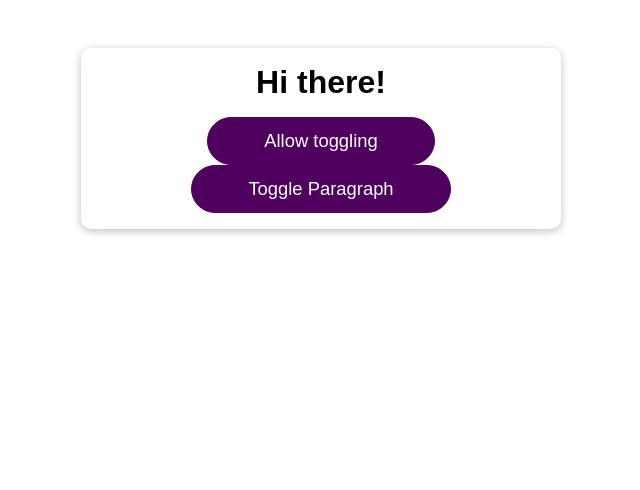
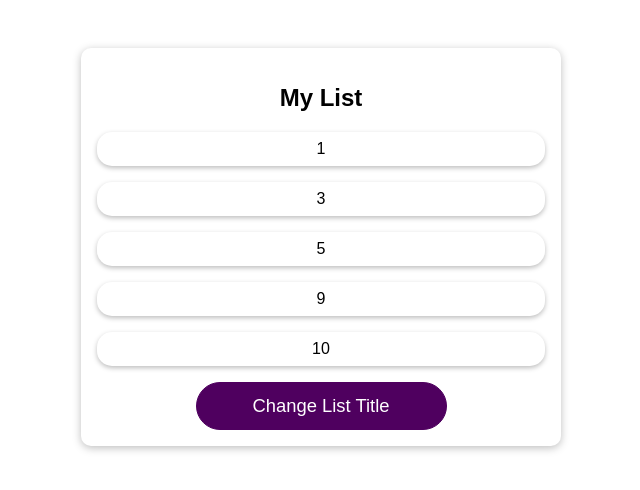
Before and after one commit to natdlc/udemy-react, a React (Create React App) app in the folder s12/: page / in a window 1280 px wide. Shown: the top 490 px of the page, without its empty margins (319-959 px from the left). Built offline with nearby package versions, Linux system fonts and the light colour scheme.

Commit message:
s12, #161, optimizing with useMemo

```diff
--- a/s12/src/App.js
+++ b/s12/src/App.js
@@ -1,30 +1,24 @@
-import React, { useState, useCallback } from "react";
+import React, { useState, useCallback, useMemo } from "react";
 
+import "./App.css";
+import DemoList from "./components/Demo/DemoList";
 import Button from "./components/UI/Button/Button";
-import DemoOutput from "./components/Demo/DemoOutput";
-import "./App.css";
 
 function App() {
-	const [showParagraph, setShowParagraph] = useState(false);
-	const [allowToggle, setAllowToggle] = useState(false);
+	const [listTitle, setListTitle] = useState("My List");
 
-	console.log("app");
-	const toggleParagraphHandler = useCallback(() => {
-		if (allowToggle) {
-			setShowParagraph((prevState) => !prevState);
-		}
-	}, [allowToggle]);
+	const changeTitleHandler = useCallback(() => {
+		setListTitle("New Title");
+	}, []);
 
-	const allowToggleHandler = () => {
-		setAllowToggle(true);
-	};
+	const itemList = useMemo(() => {
+		return [5, 3, 1, 10, 9];
+	}, []);
 
 	return (
 		<div className="app">
-			<h1>Hi there!</h1>
-			<DemoOutput show={showParagraph} />
-			<Button onClick={allowToggleHandler}>Allow toggling</Button>
-			<Button onClick={toggleParagraphHandler}>Toggle Paragraph</Button>
+			<DemoList title={listTitle} items={itemList} />
+			<Button onClick={changeTitleHandler}>Change List Title</Button>
 		</div>
 	);
 }
--- /dev/null
+++ b/s12/src/components/Demo/DemoList.js
@@ -0,0 +1,25 @@
+import React, { useMemo } from "react";
+
+import classes from "./DemoList.module.css";
+
+const DemoList = (props) => {
+	const { items } = props;
+	const sortedList = useMemo(() => {
+		console.log("items sorted");
+		return items.sort((a, b) => a - b);
+	}, [items]);
+	console.log("demo list running");
+
+	return (
+		<div className={classes.list}>
+			<h2>{props.title}</h2>
+			<ul>
+				{sortedList.map((item) => (
+					<li key={item}>{item}</li>
+				))}
+			</ul>
+		</div>
+	);
+};
+
+export default React.memo(DemoList);
--- /dev/null
+++ b/s12/src/components/Demo/DemoList.module.css
@@ -0,0 +1,12 @@
+.list ul {
+  list-style: none;
+  margin: 0;
+  padding: 0;
+}
+
+.list li {
+  margin: 1rem 0;
+  padding: 0.5rem;
+  box-shadow: 0 2px 5px rgba(0, 0, 0, 0.26);
+  border-radius: 15px;
+}
--- a/s12/src/components/Demo/DemoOutput.jsx
+++ /dev/null
@@ -1,9 +0,0 @@
-import React from "react";
-import Paragraph from "./Paragraph";
-
-const DemoOutput = (props) => {
-	console.log("demo output");
-	return <Paragraph>{props.show && "This is new"}</Paragraph>;
-};
-
-export default React.memo(DemoOutput);
--- a/s12/src/components/Demo/Paragraph.jsx
+++ /dev/null
@@ -1,6 +0,0 @@
-const Paragraph = (props) => {
-	console.log("paragraph");
-	return <p>{props.children}</p>;
-};
-
-export default Paragraph;
```
Also changed, not shown: s12/src/components/UI/Button/Button.js (+4 -4 lines), 1 other file (tests, documents, lock files or other folders).
